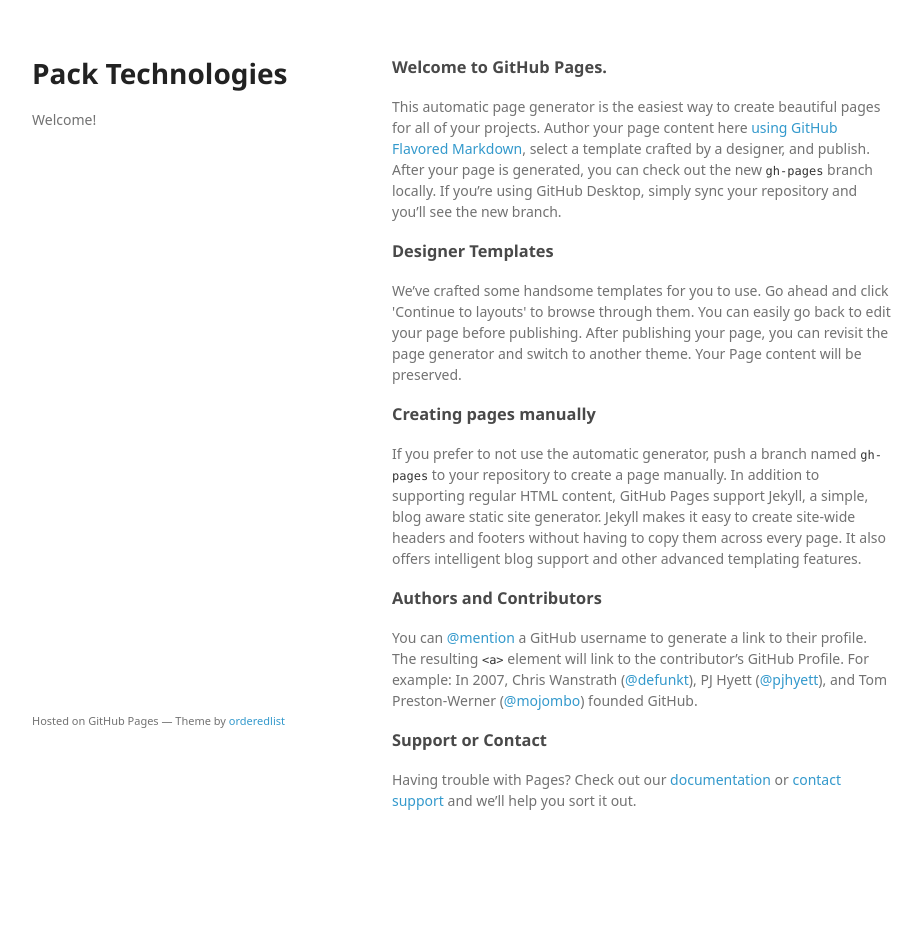
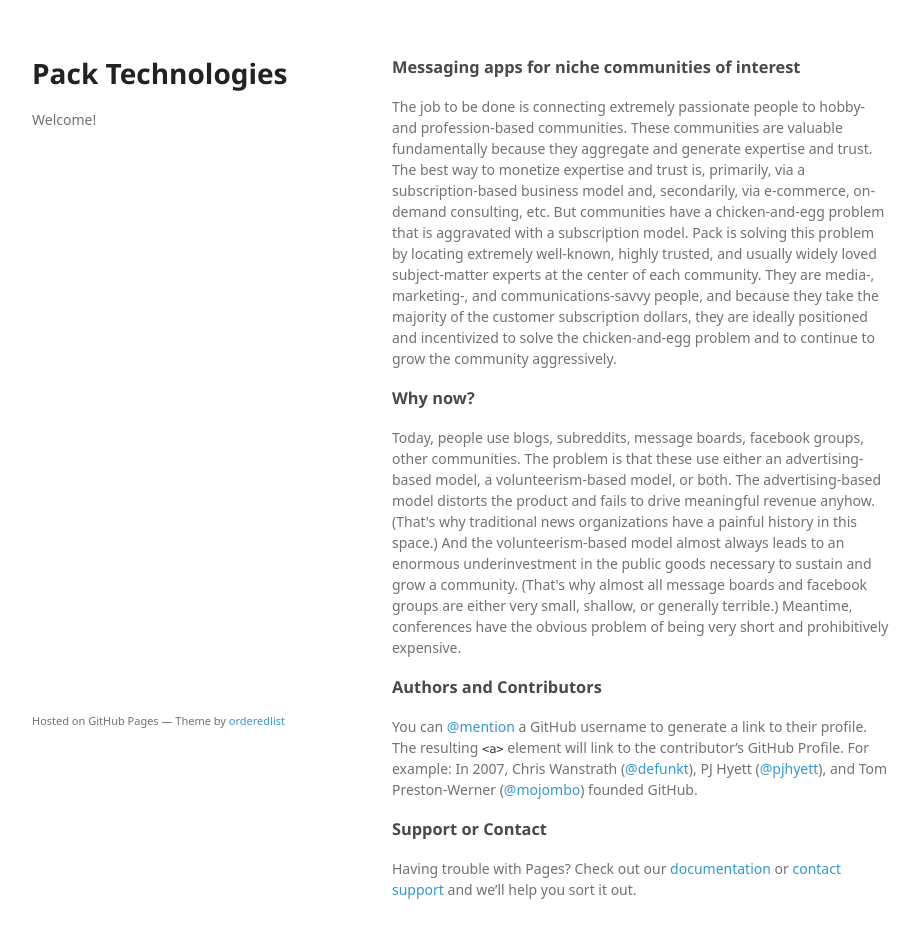
Before and after one commit to packtechinc/packtechinc.github.io, a plain HTML site: page index.html in a window 1280 px wide. Shown: the whole page, without its empty margins (178-1100 px from the left). Before the commit the page ends 881 px from the top, so only its background shows below. Drawn offline with Linux system fonts and the light colour scheme; a web font is replaced by a local one.

Commit message:
copy changes
adding to sections, removing one

```diff
--- a/index.html
+++ b/index.html
@@ -19,28 +19,28 @@
         <p>Welcome!</p>
       </header>
       <section>
+
         <h3>
-<a id="welcome-to-github-pages" class="anchor" href="#welcome-to-github-pages" aria-hidden="true"><span aria-hidden="true" class="octicon octicon-link"></span></a>Welcome to GitHub Pages.</h3>
+          <a id="welcome-to-github-pages" class="anchor" href="#welcome-to-github-pages" aria-hidden="true"><span aria-hidden="true" class="octicon octicon-link"></span></a>Messaging apps for niche communities of interest
+        </h3>
 
-<p>This automatic page generator is the easiest way to create beautiful pages for all of your projects. Author your page content here <a href="https://guides.github.com/features/mastering-markdown/">using GitHub Flavored Markdown</a>, select a template crafted by a designer, and publish. After your page is generated, you can check out the new <code>gh-pages</code> branch locally. If you’re using GitHub Desktop, simply sync your repository and you’ll see the new branch.</p>
+<p>The job to be done is connecting extremely passionate people to hobby- and profession-based communities. These communities are valuable fundamentally because they aggregate and generate expertise and trust. The best way to monetize expertise and trust is, primarily, via a subscription-based business model and, secondarily, via e-commerce, on-demand consulting, etc. But communities have a chicken-and-egg problem that is aggravated with a subscription model. Pack is solving this problem by locating extremely well-known, highly trusted, and usually widely loved subject-matter experts at the center of each community. They are media-, marketing-, and communications-savvy people, and because they take the majority of the customer subscription dollars, they are ideally positioned and incentivized to solve the chicken-and-egg problem and to continue to grow the community aggressively.</p>
 
-<h3>
-<a id="designer-templates" class="anchor" href="#designer-templates" aria-hidden="true"><span aria-hidden="true" class="octicon octicon-link"></span></a>Designer Templates</h3>
+        <h3>
+          <a id="designer-templates" class="anchor" href="#designer-templates" aria-hidden="true"><span aria-hidden="true" class="octicon octicon-link"></span></a>Why now?
+        </h3>
 
-<p>We’ve crafted some handsome templates for you to use. Go ahead and click 'Continue to layouts' to browse through them. You can easily go back to edit your page before publishing. After publishing your page, you can revisit the page generator and switch to another theme. Your Page content will be preserved.</p>
+<p>Today, people use blogs, subreddits, message boards, facebook groups, other communities. The problem is that these use either an advertising-based model, a volunteerism-based model, or both. The advertising-based model distorts the product and fails to drive meaningful revenue anyhow. (That's why traditional news organizations have a painful history in this space.) And the volunteerism-based model almost always leads to an enormous underinvestment in the public goods necessary to sustain and grow a community. (That's why almost all message boards and facebook groups are either very small, shallow, or generally terrible.) Meantime, conferences have the obvious problem of being very short and prohibitively expensive.</p>
 
-<h3>
-<a id="creating-pages-manually" class="anchor" href="#creating-pages-manually" aria-hidden="true"><span aria-hidden="true" class="octicon octicon-link"></span></a>Creating pages manually</h3>
-
-<p>If you prefer to not use the automatic generator, push a branch named <code>gh-pages</code> to your repository to create a page manually. In addition to supporting regular HTML content, GitHub Pages support Jekyll, a simple, blog aware static site generator. Jekyll makes it easy to create site-wide headers and footers without having to copy them across every page. It also offers intelligent blog support and other advanced templating features.</p>
-
-<h3>
-<a id="authors-and-contributors" class="anchor" href="#authors-and-contributors" aria-hidden="true"><span aria-hidden="true" class="octicon octicon-link"></span></a>Authors and Contributors</h3>
+        <h3>
+          <a id="authors-and-contributors" class="anchor" href="#authors-and-contributors" aria-hidden="true"><span aria-hidden="true" class="octicon octicon-link"></span></a>Authors and Contributors
+        </h3>
 
 <p>You can <a href="https://help.github.com/articles/basic-writing-and-formatting-syntax/#mentioning-users-and-teams" class="user-mention">@mention</a> a GitHub username to generate a link to their profile. The resulting <code>&lt;a&gt;</code> element will link to the contributor’s GitHub Profile. For example: In 2007, Chris Wanstrath (<a href="https://github.com/defunkt" class="user-mention">@defunkt</a>), PJ Hyett (<a href="https://github.com/pjhyett" class="user-mention">@pjhyett</a>), and Tom Preston-Werner (<a href="https://github.com/mojombo" class="user-mention">@mojombo</a>) founded GitHub.</p>
 
-<h3>
-<a id="support-or-contact" class="anchor" href="#support-or-contact" aria-hidden="true"><span aria-hidden="true" class="octicon octicon-link"></span></a>Support or Contact</h3>
+        <h3>
+          <a id="support-or-contact" class="anchor" href="#support-or-contact" aria-hidden="true"><span aria-hidden="true" class="octicon octicon-link"></span></a>Support or Contact
+        </h3>
 
 <p>Having trouble with Pages? Check out our <a href="https://help.github.com/pages">documentation</a> or <a href="https://github.com/contact">contact support</a> and we’ll help you sort it out.</p>
       </section>
```
